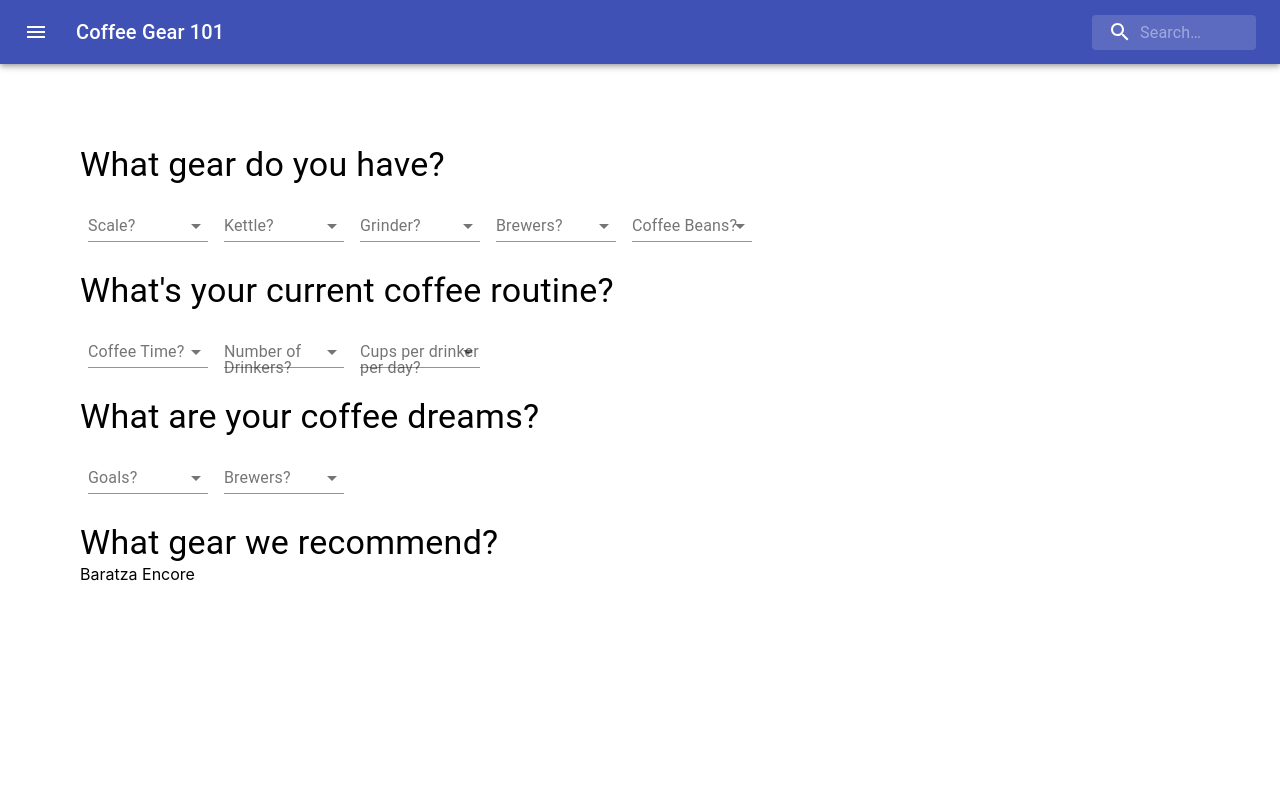
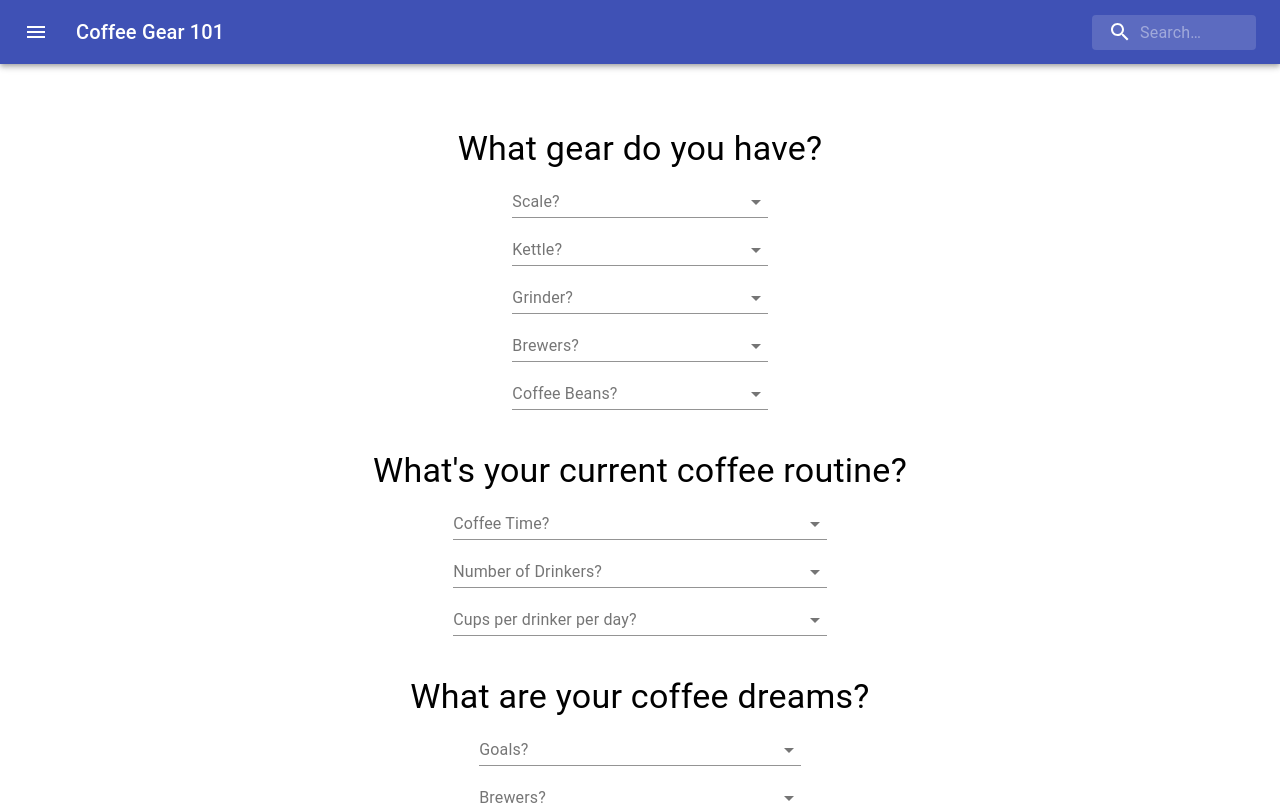
Before and after one commit to rpledger/newbrewcoffee, a React (Create React App) app: page / in a window 1280 px wide. Shown: the top 805 px of the page. Built offline with nearby package versions, Linux system fonts and the light colour scheme.

Commit message:
Centered

```diff
--- a/src/components/GearForm.js
+++ b/src/components/GearForm.js
@@ -13,11 +13,20 @@ import Checkbox from '@material-ui/core/Checkbox';
 
 const useStyles = (theme, name) => ({
     root: {
-        padding: theme.spacing(10, 10)
+        // padding: theme.spacing(10, 10),
+        display: 'flex',
+        alignItems: 'center',
+        justifyContent: 'center',
+        flexDirection: 'column',
+        // width: '60%',
+        textAlign: 'center',
+        margin: '5% 0',
+        minHeight: '200px'
     },
     formControl: {
-        margin: theme.spacing(1),
-        minWidth: 120,
+        // margin: theme.spacing(1),
+        // minWidth: 120,
+        width: '70%',
     },
     selectEmpty: {
         marginTop: theme.spacing(2),
@@ -99,6 +108,7 @@ class GearForm extends Component {
         const { classes } = this.props;
         return (
             <div className={classes.root}>
+                <div>
                 <Typography className={classes.title} variant="h4" noWrap>
                     What gear do you have?
                 </Typography>
@@ -190,6 +200,8 @@ class GearForm extends Component {
                         <MenuItem value={"Local Coffee Shop Whole Bean"}>Local Coffee Shop Whole Bean</MenuItem>
                     </Select>
                 </FormControl>
+                </div>
+                <div>
                 <br /><br />
                 <Typography className={classes.title} variant="h4" noWrap>
                     What's your current coffee routine?
@@ -247,6 +259,8 @@ class GearForm extends Component {
                 How do you like your coffee?
                 What about batch, cold brew and espresso?
                 */}
+                </div>
+                <div>
                 <br /><br />
                 <Typography className={classes.title} variant="h4" noWrap>
                     What are your coffee dreams?
@@ -294,13 +308,16 @@ class GearForm extends Component {
                         ))}
                     </Select>
                 </FormControl>
+                </div>
 
                 <br /><br />
+                <div>
                 <Typography className={classes.title} variant="h4" noWrap>
                     What gear we recommend?
                 </Typography>
                 {this.scale()}
                 {this.kettle()}
+                </div>
             </div>
         );
     }
```
